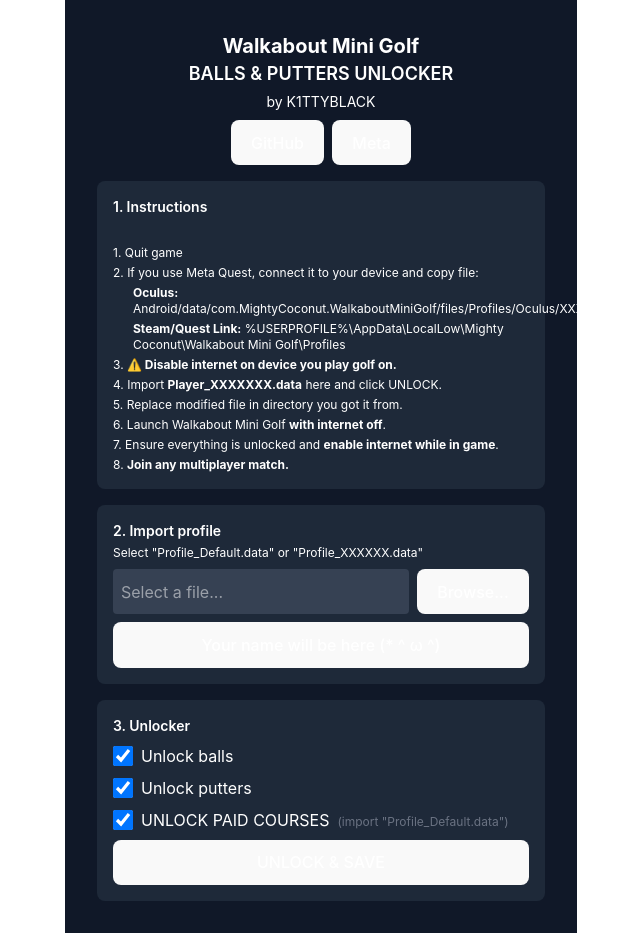
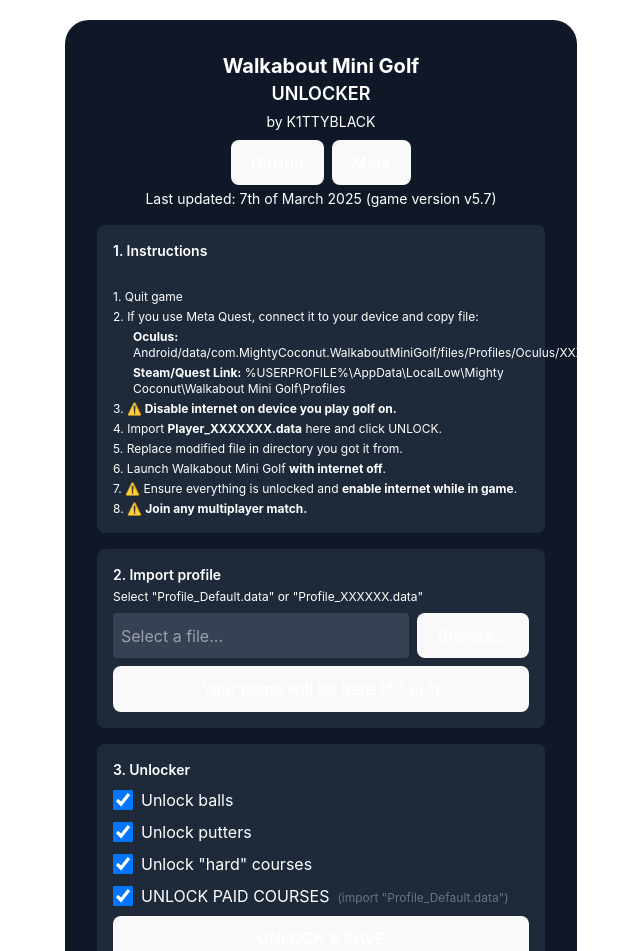
Before and after one commit to K1TTYBLACK/WalkaboutMiniGolf-Unlocker-WEB, a React (Vite) app: page / in a window 1280 px wide. Shown: the top 951 px of the page, without its empty margins (319-959 px from the left). Built offline with nearby package versions, Linux system fonts and the light colour scheme.

Commit message:
Update README and enhance unlocker functionality to include paid courses

```diff
--- a/src/App.jsx
+++ b/src/App.jsx
@@ -7,14 +7,30 @@
     .map((byte) => String.fromCharCode(parseInt(byte, 16)))
     .join("");
 };
+const AlertBox = ({ title, message, onClose }) => {
+  return (
+    <div className="fixed inset-0 bg-[rgba(0,0,0,0.7)] flex items-center justify-center">
+      <div className="bg-gray-800 p-6  text-center w-80 rounded-2xl">
+        <div className="mb-4 text-m font-semibold text-white whitespace-pre-line">{title}</div>
+        <div className="mb-4 text-m text-white whitespace-pre-line text-left">{message}</div>
+        <button onClick={onClose} className="w-full bg-blue-500 text-white py-2 rounded-lg">OK</button>
+      </div>
+    </div>
+  );
+};
+export default function App() {
+  const [alertOpen, setAlertOpen] = useState(false);
+  const [alertMessage, setAlertMessage] = useState('');
+  const [alertTitle, setAlertTitle] = useState('');
 
-export default function App() {
   const [selectedFile, setFile] = useState(null);
   const [username, setUsername] = useState("Your name will be here (* ^ ω ^)");
   const [unlockBalls, setUnlockBalls] = useState(true);
 
+
   const [unlockPutters, setUnlockPutters] = useState(true);
   const [unlockCourses, setUnlockCourses] = useState(true);
+  const [buyCourses, setBuyCourses] = useState(true);
   const [hexData, setHexData] = useState("");
   const fileInputRef = React.useRef(null);
 
@@ -84,7 +100,10 @@
   };
   const handleUnlock = () => {
     if (!selectedFile || !hexData) {
-      alert("Please select a file first!");
+      setAlertTitle("Please select a file first!");
+      setAlertMessage('');
+      setAlertOpen(true);
+      //alert("Please select a file first!");
       return;
     }
     let newHexData = hexData;
@@ -111,7 +130,7 @@
       ballsChanges += result.changesCount;
     }
 
-    if (unlockCourses) {
+    if (buyCourses) {
       const result = modifyHexSection(newHexData, "436f7572736544617461", "436f736d657469635061636b44617461", {
         "4973507572636861736564002b0000000856616c756500000848617356616c7565000009": "4973507572636861736564002b0000000856616c756500010848617356616c7565000109",
         "4973507572636861736564002b0000000856616c7565000008": "4973507572636861736564002b0000000856616c7565000108",
@@ -131,15 +150,18 @@
     setHexData(newHexData);
     saveFile(newHexData);
 
-    alert(`Unlocked Successfully! \n\nBalls unlocked: ${Math.floor(ballsChanges / 2)}\nPutters unlocked: ${Math.floor(puttersChanges / 2)}\n\nCourses illegally bought: ${Math.floor(coursesPurchasesChanges / 2)}\nCourses unlocked: ${Math.floor(coursesUnlockChanges / 2)}\n\n File saved.`);
+    setAlertTitle("Success!");
+    setAlertMessage(`Balls unlocked: ${Math.floor(ballsChanges / 2)}\nPutters unlocked: ${Math.floor(puttersChanges / 2)}\n\nPaid courses unlocked: ${Math.floor(coursesPurchasesChanges / 2)}\nHard courses unlocked: ${Math.floor(coursesUnlockChanges / 2)}\n\n File saved!\n\nReplace original file on your headset/device with new one`);
+    setAlertOpen(true);
   };
 
 
 
   return (
-    <div className="min-h-screen flex flex-col items-center justify-center bg-gray-900 text-white p-8 ">
+    <div className="min-h-screen flex flex-col items-center justify-center bg-gray-900 text-white p-8 m-5 rounded-3xl">
+      {alertOpen && <AlertBox title={alertTitle} message={alertMessage} onClose={() => setAlertOpen(false)} />}
       <div className="text-center text-xl font-bold">Walkabout Mini Golf</div>
-      <div className="text-center text-lg font-semibold">BALLS & PUTTERS UNLOCKER</div>
+      <div className="text-center text-lg font-semibold">UNLOCKER</div>
       <div className="text-center text-sm mt-1">by K1TTYBLACK</div>
 
       <div className="flex space-x-2 mt-2">
@@ -162,6 +184,7 @@
           Meta
         </button>
       </div>
+      <div className="text-center text-sm mt-1">Last updated: 7th of March 2025 (game version v5.7) </div>
       <div className="bg-gray-800 p-4 mt-4 rounded-lg w-full max-w-md">
         <div className="text-sm font-semibold">1. Instructions</div>
         <br></br>
@@ -173,13 +196,13 @@
         <p className="text-xs mt-1">4. Import <b>Player_XXXXXXX.data</b> here and click UNLOCK.</p>
         <p className="text-xs mt-1">5. Replace modified file in directory you got it from.</p>
         <p className="text-xs mt-1">6. Launch Walkabout Mini Golf <b>with internet off</b>.</p>
-        <p className="text-xs mt-1">7. Ensure everything is unlocked and <b>enable internet while in game</b>.</p>
-        <p className="text-xs mt-1">8. <b>Join any multiplayer match.</b></p>
+        <p className="text-xs mt-1">7. ⚠️ Ensure everything is unlocked and <b>enable internet while in game</b>.</p>
+        <p className="text-xs mt-1">8. ⚠️ <b>Join any multiplayer match.</b></p>
 
       </div>
       <div className="bg-gray-800 p-4 mt-4 rounded-lg w-full max-w-md">
         <div className="text-sm font-semibold">2. Import profile</div>
-        <p className="text-xs mt-1">Select "Profile_Default.data" or "Profile_XXXXXX.data"</p>
+        <p className="text-xs mt-1">Select "Profile_Default.data"  or "Profile_XXXXXX.data"</p>
         <div className="flex space-x-2 mt-2">
           <input
             type="file"
@@ -235,6 +258,15 @@
             onChange={() => setUnlockCourses(!unlockCourses)}
             className="h-5 w-5 cursor-pointer" // Making the checkbox bigger
           />
+          <span>Unlock "hard" courses</span>
+        </label>
+        <label className="flex items-center space-x-2 cursor-pointer">
+          <input
+            type="checkbox"
+            checked={buyCourses}
+            onChange={() => setBuyCourses(!buyCourses)}
+            className="h-5 w-5 cursor-pointer" // Making the checkbox bigger
+          />
           <span>UNLOCK PAID COURSES</span>
           <span className="text-xs mt-1 text-gray-500">(import "Profile_Default.data")</span>
         </label>
@@ -242,6 +274,12 @@
         <button className="bg-gray-700 w-full mt-2 py-2 rounded" onClick={handleUnlock}>
           UNLOCK & SAVE
         </button>
+
+
+        <div>
+
+
+    </div>
       </div>
     </div>
   );
--- a/src/index.css
+++ b/src/index.css
@@ -7,7 +7,7 @@
 
   color-scheme: light dark;
   color: rgba(255, 255, 255, 0.87);
-  background-color: #242424;
+  background-color: var(--color-gray-700);
 
   font-synthesis: none;
   text-rendering: optimizeLegibility;
@@ -57,6 +57,7 @@
 button:hover {
   border-color: #646cff;
 }
+
 button:focus,
 button:focus-visible {
   outline: 4px auto -webkit-focus-ring-color;
```
Also changed, not shown: 1 other file (tests, documents, lock files or other folders).
